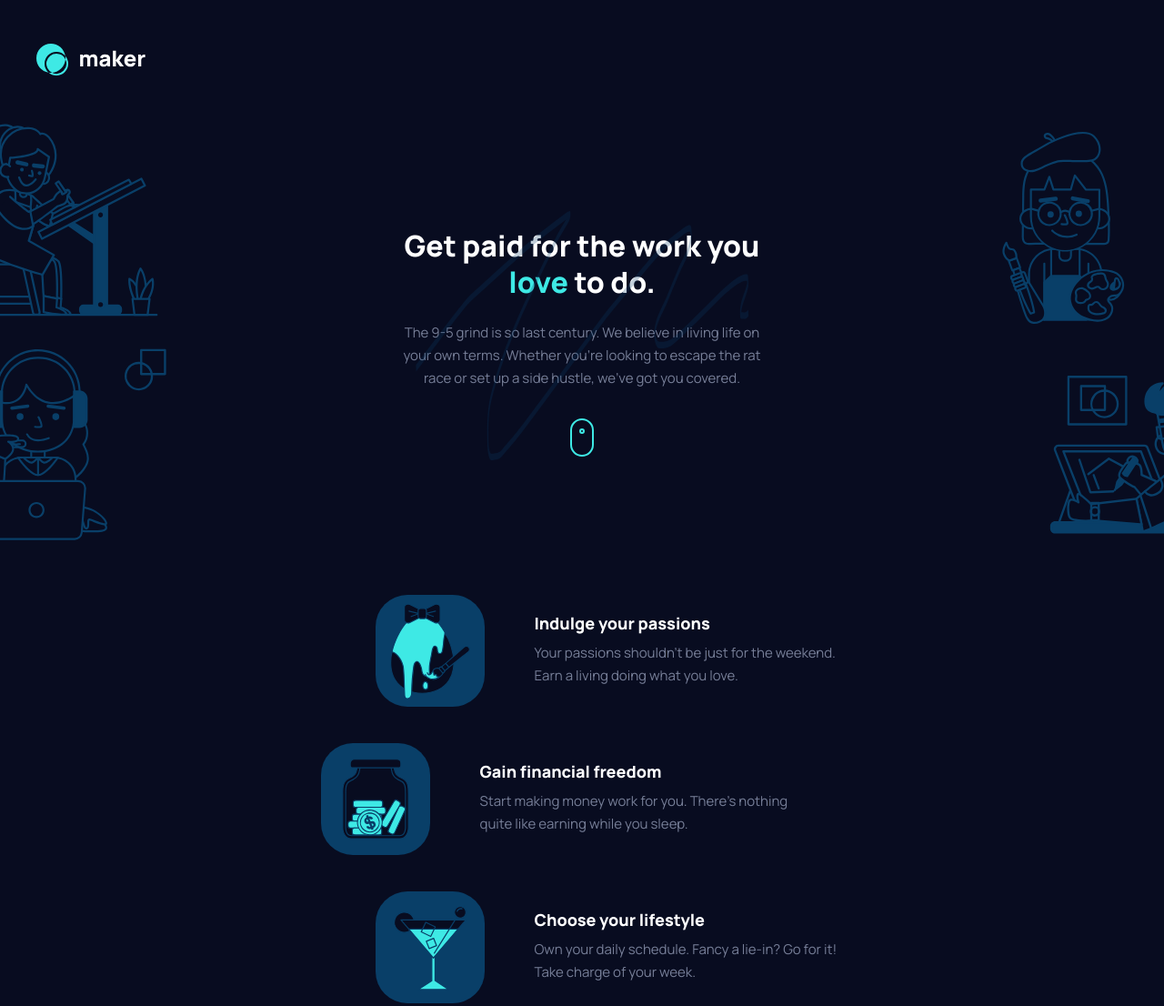
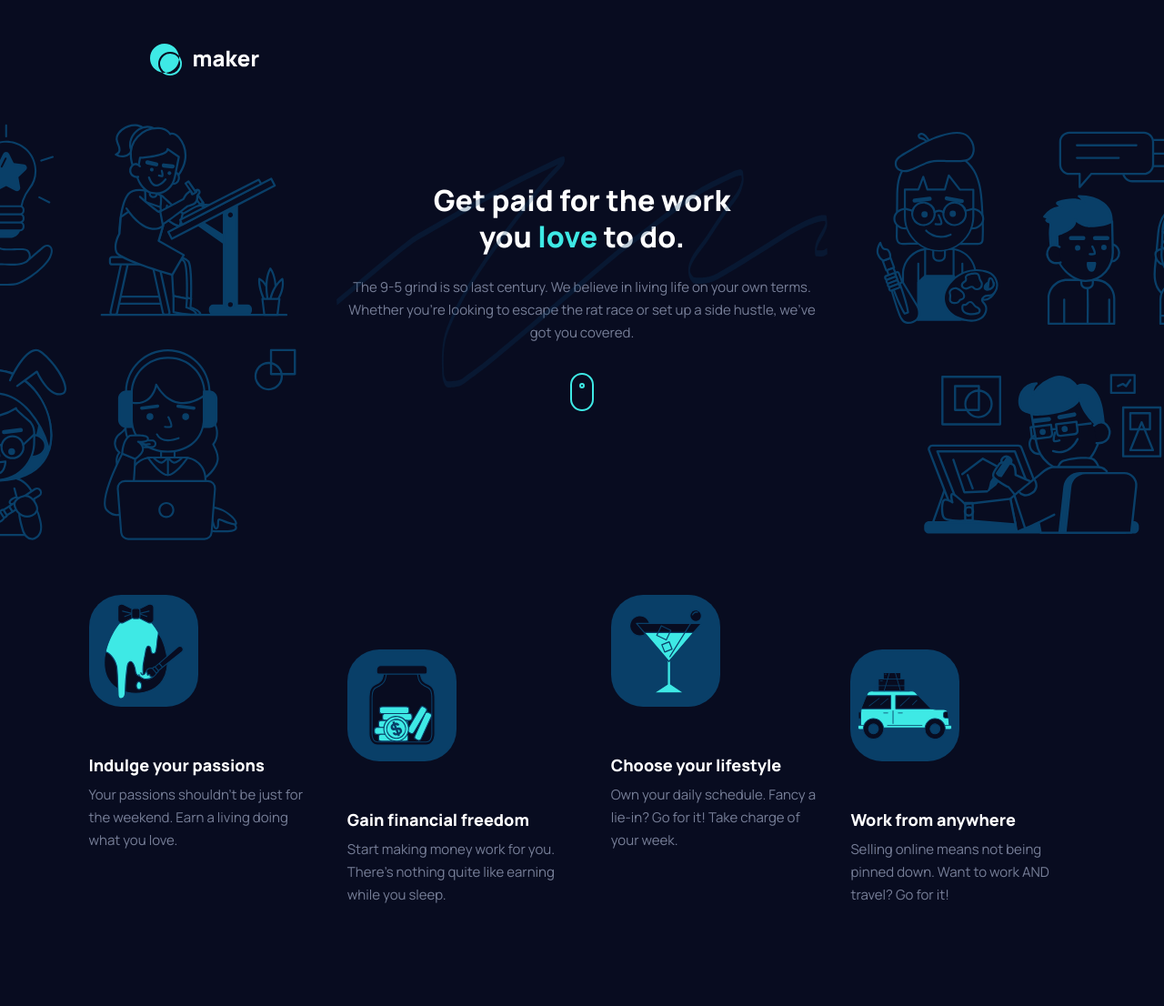
Before and after one commit to lasha-abuladze/maker-pre-launch-landing-page, a website: page index.html in a window 1280 px wide. Shown: the top 1106 px of the page at 91% size. Drawn offline with Linux system fonts and the light colour scheme.

Commit message:
maker pre launch landing page

```diff
--- a/main.scss
+++ b/main.scss
@@ -455,6 +455,7 @@ body {
     }
 
     .section--2 {
+        margin-top: 200px;
 
         p {
             max-width: 573px;
@@ -504,6 +505,7 @@ body {
 
             .submit-btn {
                 width: 140px;
+                margin: 0px;
             }
 
         }
@@ -511,3 +513,116 @@ body {
 
 
 }
+
+
+@media only screen and (min-width: 1024px) {
+
+    .header {
+        padding-top: 48px;
+        padding-bottom: 200px;
+
+        .background-illustrations--div {
+
+            .illustration--left {
+                left: 0;
+                transform: translateX(-20%);
+            }
+
+            .illustration--right {
+                right: 0;
+                transform: translateX(20%);
+            }
+        }
+
+        .logo {
+            margin-left: 165px;
+        }
+
+        article {
+            width: 540px;
+            padding: 0;
+
+            .span--desktop {
+                display: block;
+            }
+
+            .background-sign {
+                display: block;
+                position: absolute;
+                width: 100%;
+                left: 50%;
+                transform: translateX(-50%);
+                height: 100%;
+                top: -60px;
+            }
+
+        }
+
+
+    }
+
+    .section--1 {
+        text-align: center;
+        margin-top: 50px;
+        padding: 0px 24px;
+
+        ul {
+            max-width: 1085px;
+            margin: auto;
+            @include flex-row();
+            gap: 30px;
+
+            li {
+                margin-bottom: 0;
+                @include flex-column();
+                gap: 55px;
+                text-align: left;
+
+                &:nth-child(1n) {
+                    transform: translate(0);
+                }
+
+                &:nth-child(2n) {
+                    transform: translate(0, 60px);
+                }
+
+                .li-img {
+                    min-width: 120px;
+                    margin-left: 0px;
+                }
+            }
+
+
+        }
+
+    }
+
+    .section--2 {
+
+        p {
+            max-width: 573px;
+            margin: auto;
+        }
+
+        .plans-div {
+            max-width: 920px;
+            @include flex-row();
+            gap: 30px;
+            margin-top: 80px;
+
+            .plan {
+                padding: 50px 38px 40px 38px;
+            }
+        }
+
+
+        .plan--paid {
+            padding: 60px 38px !important;
+            margin: 0px !important;
+        }
+
+    }
+
+
+
+}
```
Also changed, not shown: style.css.
